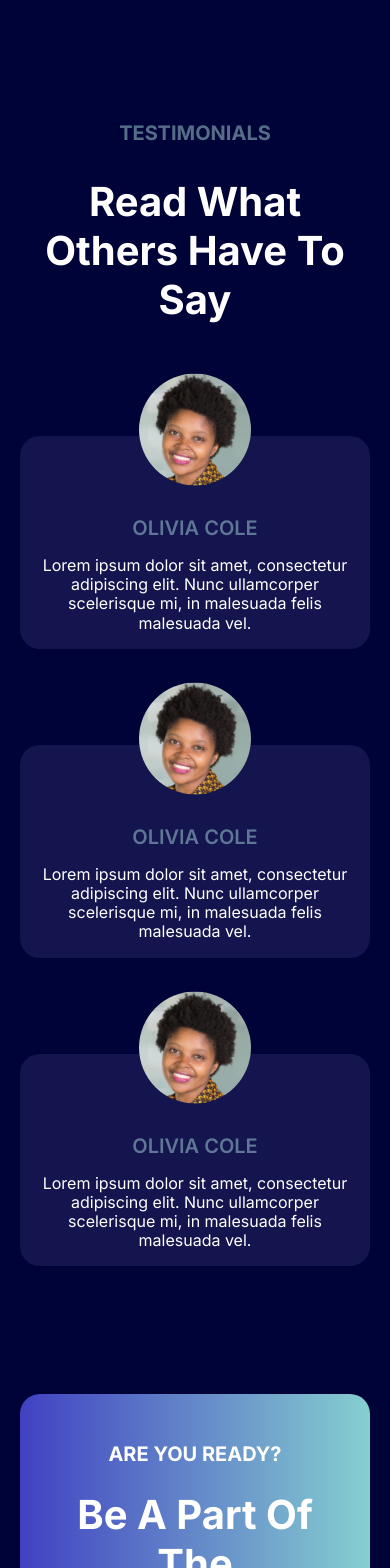
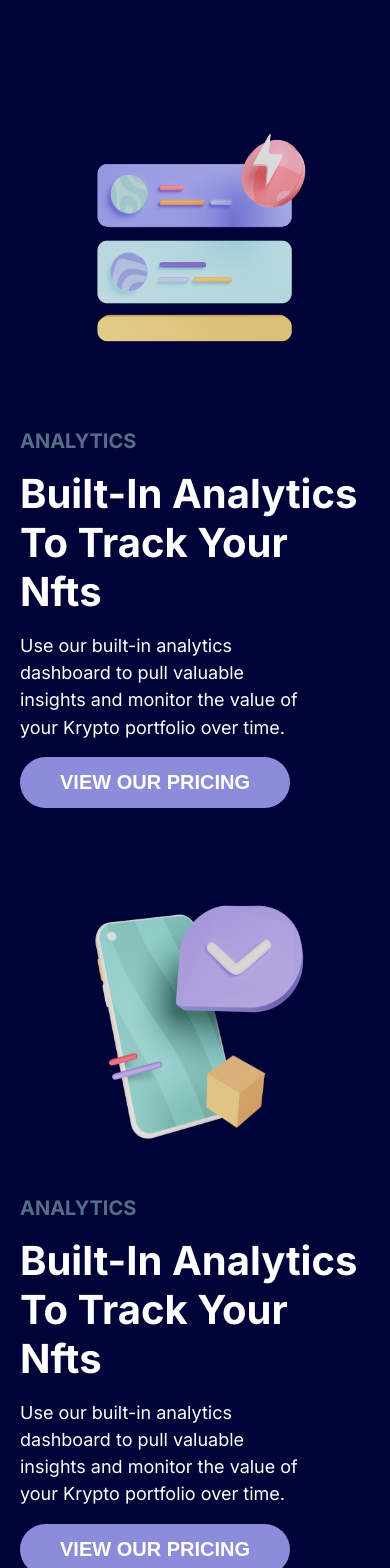
Before and after one commit to AvishkaUmayanga/next-design, a Next.js app: page / in a window 390 px wide. Shown: the part 340-1908 px from the top of the page. Built offline with nearby package versions, Linux system fonts and the light colour scheme.

Commit message:
Add media media queries to the analytics section

```diff
--- a/app/components/analytics section/AnalyticsSection.jsx
+++ b/app/components/analytics section/AnalyticsSection.jsx
@@ -7,21 +7,21 @@ import styles from '@/app/components/analytics section/analytics.module.css'
 
 const AnalyticsSection = () => {
   return (
-    <div className={styles.Anacontainer}>
+    <div className={styles.anaContainer}>
         <div className={`${styles.textImgContainer} ${styles.textImgContainer1}`}>
             <div>
-              <Image src={analyticsImg1} alt='analytics'/>
+              <Image src={analyticsImg1} alt='analytics' className={styles.analyticsImage}/>
             </div>
             <div>
                 <AnalyticsText />
             </div>
         </div>
-        <div className={styles.textImgContainer}>
+        <div className={`${styles.textImgContainer} ${styles.textImgContainer2}`}>
             <div>
                 <AnalyticsText />
             </div>
             <div>
-                <Image src={analyticsImg2} alt='analytics'/>
+                <Image src={analyticsImg2} alt='analytics' className={styles.analyticsImage}/>
             </div>
         </div>
     </div>
--- a/app/components/analytics section/analytics.module.css
+++ b/app/components/analytics section/analytics.module.css
@@ -1,4 +1,4 @@
-.Anacontainer{
+.anaContainer{
     display: flex;
     flex-direction:  column;
     gap: 2em;
@@ -8,6 +8,11 @@
     display: flex;
     align-items: center;
     gap: 3em;
+}
+
+.analyticsImage{
+    width: 25em;
+    height: 25em;
 }
 
 .textImgContainer h4{
@@ -48,3 +53,22 @@
 .textImgContainer1{
     align-self: flex-end;
 }
+
+@media screen and (max-width: 767px){
+    .anaContainer{
+        gap: 5em;
+    }
+
+    .textImgContainer1{
+        flex-direction: column;
+    }
+
+    .textImgContainer2{
+        flex-direction: column-reverse;
+    }
+
+    .analyticsImage{
+        width: 16em;
+        height: 16em;
+    }
+}
--- a/app/page.jsx
+++ b/app/page.jsx
@@ -12,7 +12,7 @@ export default function Home() {
       <Header />
       {/* <HeroSection /> */}
       <FeaturedSection />
-      {/* <AnalyticsSection /> */}
+      <AnalyticsSection />
       <Testimonials />
       <GetStarted />
       <Footer />
```
